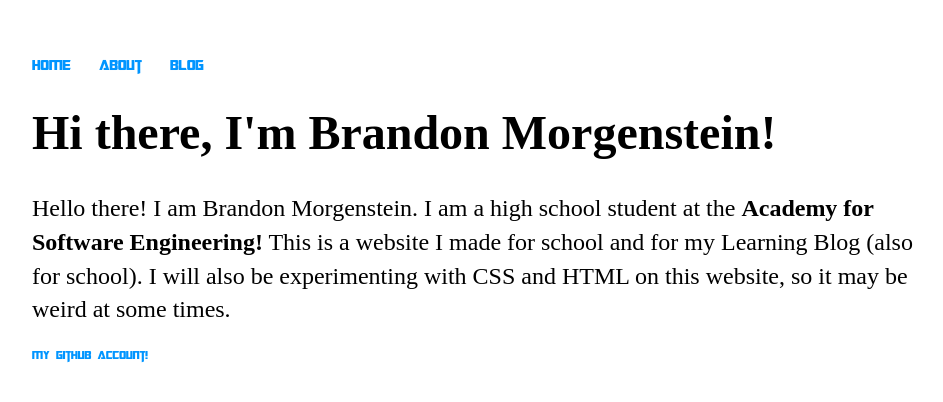
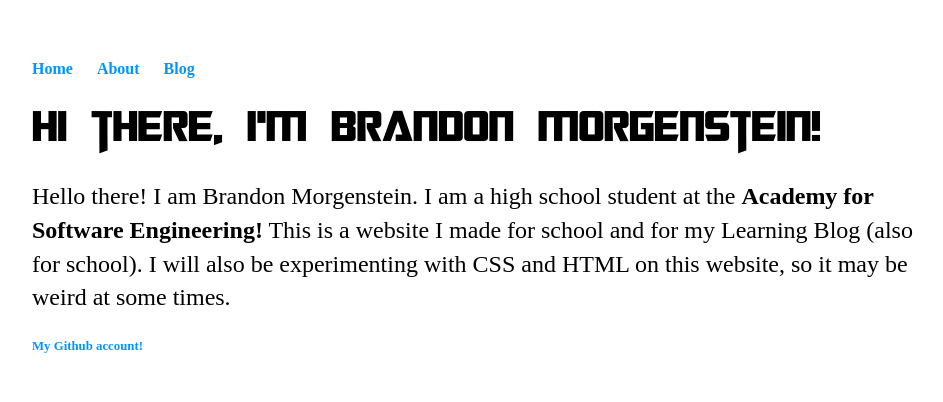
Before and after one commit to brandonm4478/brandonm4478.github.io, a Jekyll site: the page built from index.html, in a window 1280 px wide. Shown: the top 402 px of the page, without its empty margins (160-1103 px from the left). Built offline with Jekyll 4.4.1, drawn with Linux system fonts in a browser that asks for light colours; Markdown is read by kramdown in place of the engine named in the settings.

Commit message:
Update main.css

```diff
--- a/css/main.css
+++ b/css/main.css
@@ -13,7 +13,7 @@ body {
   width: 70%;
 }
 nav ul, footer ul {
-  font-family:'Transformers Movie';
+  font-family:'Star Jedi';
   padding: 0px;
   list-style: none;
   font-weight: bold;
@@ -31,7 +31,7 @@ a:hover {
 }
 h1 {
   font-size: 3em;
-  font-family:'Star Jedi';
+  font-family:'Transformers Movie';
 }
 p {
   font-size: 1.5em;
```
